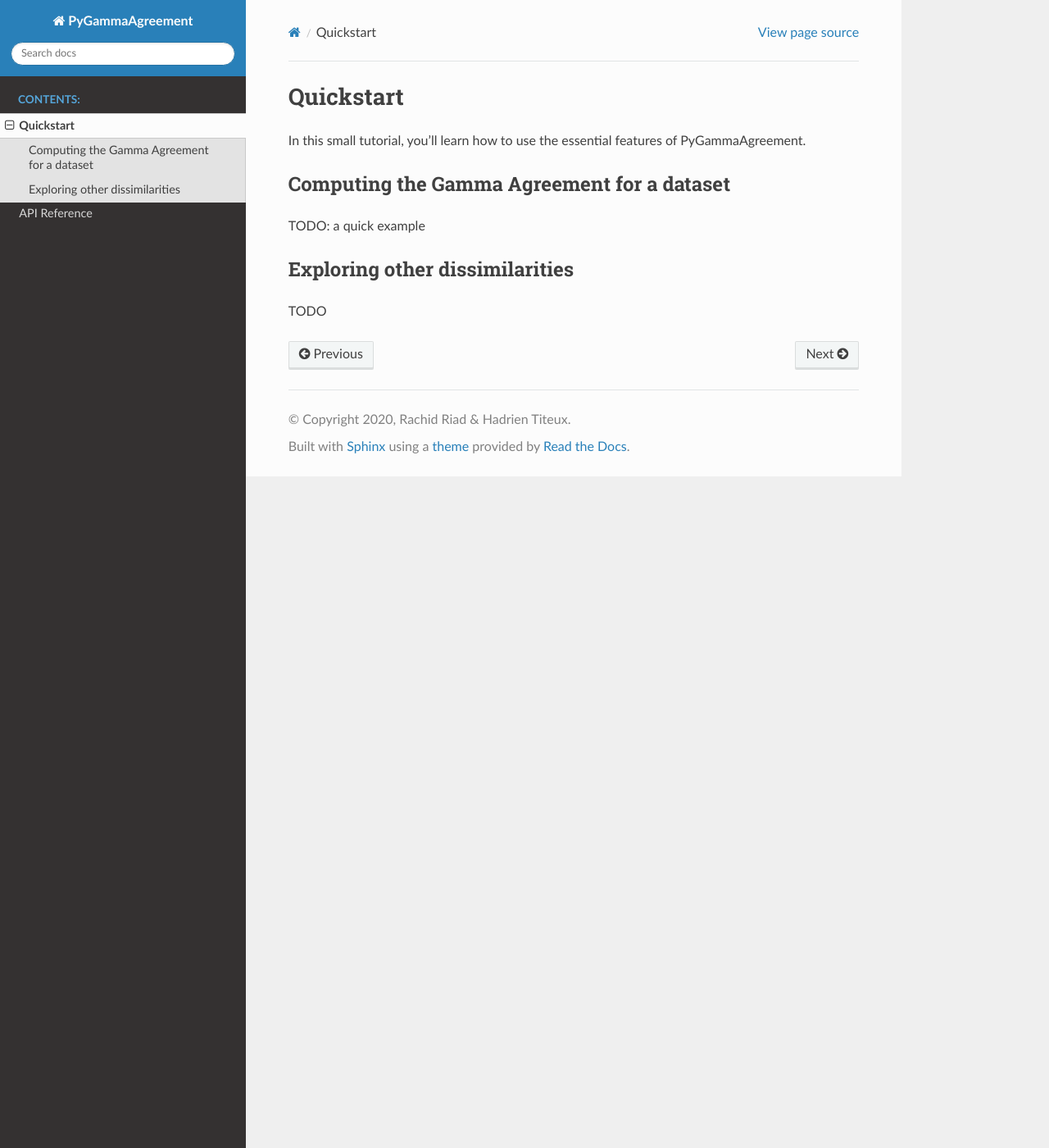
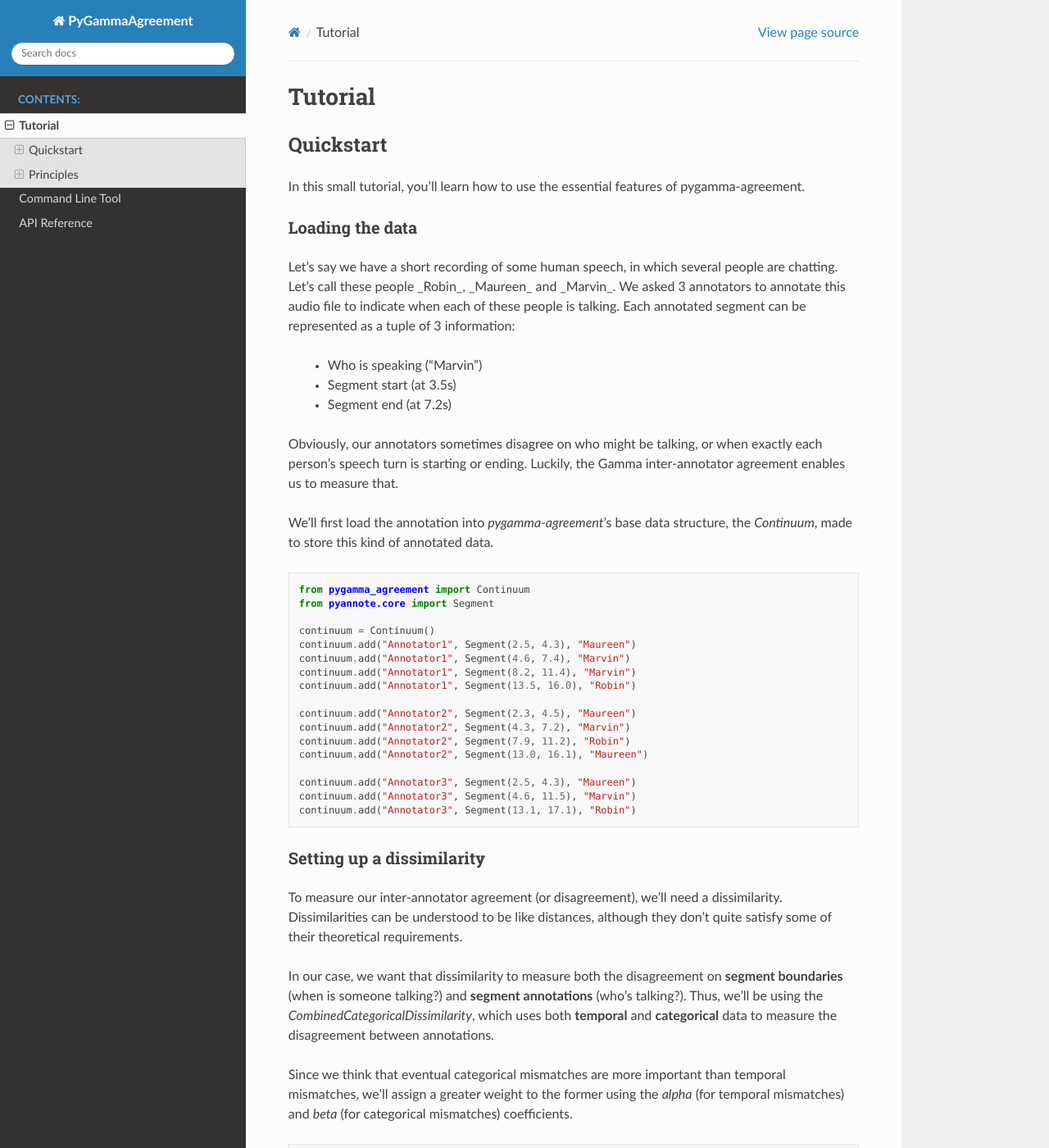
Before and after one commit to bootphon/pygamma-agreement, a Sphinx documentation site: the page built from docs/source/quickstart.rst, in a window 1280 px wide and 1400 px high. Shown: the whole window at 82% size. Built offline with Sphinx 7.4.7 and the Read the Docs theme 2.0.0, drawn with Linux system fonts in a browser that asks for light colours; some of the changed text lies outside the part shown.

Commit message:
Started writing the quickstart tutorial.

```diff
--- /dev/null
+++ b/docs/source/cli.rst
@@ -0,0 +1,3 @@
+=================
+Command Line Tool
+=================
--- a/docs/source/quickstart.rst
+++ b/docs/source/quickstart.rst
@@ -1,16 +1,110 @@
+========
+Tutorial
+========
+
 
 Quickstart
 ==========
 
 In this small tutorial, you'll learn how to use the essential features
-of PyGammaAgreement.
+of pygamma-agreement.
 
-Computing the Gamma Agreement for a dataset
-~~~~~~~~~~~~~~~~~~~~~~~~~~~~~~~~~~~~~~~~~~~
+Loading the data
+~~~~~~~~~~~~~~~~
 
-TODO: a quick example
+Let's say we have a short recording of some human speech, in which several
+people are chatting. Let's call these people _Robin_, _Maureen_ and _Marvin_.
+We asked 3 annotators to annotate this audio file to indicate when each of
+these people is talking. Each annotated segment can be represented as a
+tuple of 3 information:
 
-Exploring other dissimilarities
-~~~~~~~~~~~~~~~~~~~~~~~~~~~~~~~
+    * Who is speaking ("Marvin")
+    * Segment start (at 3.5s)
+    * Segment end (at 7.2s)
+
+Obviously, our annotators sometimes disagree on who might be talking,
+or when exactly each person's speech turn is starting or ending. Luckily, the Gamma
+inter-annotator agreement enables us to measure that.
+
+We'll first load the annotation into `pygamma-agreement`'s base data structure,
+the `Continuum`, made to store this kind of annotated data.
+
+.. code-block:: python
+
+    from pygamma_agreement import Continuum
+    from pyannote.core import Segment
+
+    continuum = Continuum()
+    continuum.add("Annotator1", Segment(2.5, 4.3), "Maureen")
+    continuum.add("Annotator1", Segment(4.6, 7.4), "Marvin")
+    continuum.add("Annotator1", Segment(8.2, 11.4), "Marvin")
+    continuum.add("Annotator1", Segment(13.5, 16.0), "Robin")
+
+    continuum.add("Annotator2", Segment(2.3, 4.5), "Maureen")
+    continuum.add("Annotator2", Segment(4.3, 7.2), "Marvin")
+    continuum.add("Annotator2", Segment(7.9, 11.2), "Robin")
+    continuum.add("Annotator2", Segment(13.0, 16.1), "Maureen")
+
+    continuum.add("Annotator3", Segment(2.5, 4.3), "Maureen")
+    continuum.add("Annotator3", Segment(4.6, 11.5), "Marvin")
+    continuum.add("Annotator3", Segment(13.1, 17.1), "Robin")
+
+
+Setting up a dissimilarity
+~~~~~~~~~~~~~~~~~~~~~~~~~~
+
+To measure our inter-annotator agreement (or disagreement), we'll need
+a dissimilarity. Dissimilarities can be understood to be like distances,
+although they don't quite satisfy some of their theoretical requirements.
+
+In our case, we want that dissimilarity to measure both the disagreement on
+**segment boundaries** (when is someone talking?) and **segment annotations** (who's talking?).
+Thus, we'll be using the `CombinedCategoricalDissimilarity`, which uses both
+**temporal** and **categorical** data to measure the disagreement between annotations.
+
+Since we think that eventual categorical mismatches are more important
+than temporal mismatches, we'll assign a greater weight to the former
+using the `alpha` (for temporal mismatches) and `beta` (for categorical mismatches)
+coefficients.
+
+.. code-block:: python
+
+    from pygamma_agreement import CombinedCategoricalDissimilarity
+
+    dissim = CombinedCategoricalDissimilarity(["Marvin", "Maureen", "Robin"],
+                                              alpha=1, beta=2)
+
+
+Computing the Gamma
+~~~~~~~~~~~~~~~~~~~
+
+We're all set to compute the gamma agreement now!
+
+.. code-block:: python
+
+    gamma_results = continuum.compute_gamma(dissim)
+    print(f"The gamma for that annotation is f{gamma_results.gamma}")
+
+Principles
+==========
+
+Continua (or Continuums)
+~~~~~~~~~~~~~~~~~~~~~~~~
 
 TODO
+
+Alignments
+~~~~~~~~~~
+
+TODO
+
+Dissimilarities
+~~~~~~~~~~~~~~~
+
+TODO
+
+
+The Gamma agreement
+~~~~~~~~~~~~~~~~~~~
+
+TODO
```
Also changed, not shown: docs/source/index.rst (+17 -5 lines), 7 other files.
